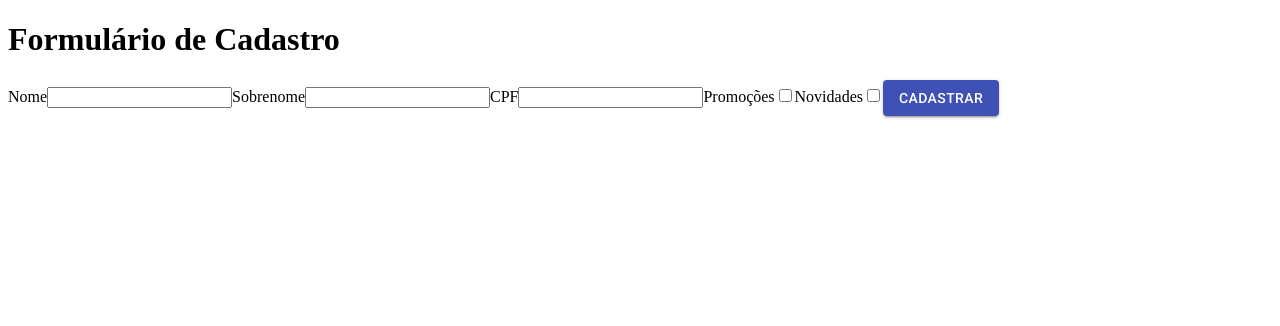
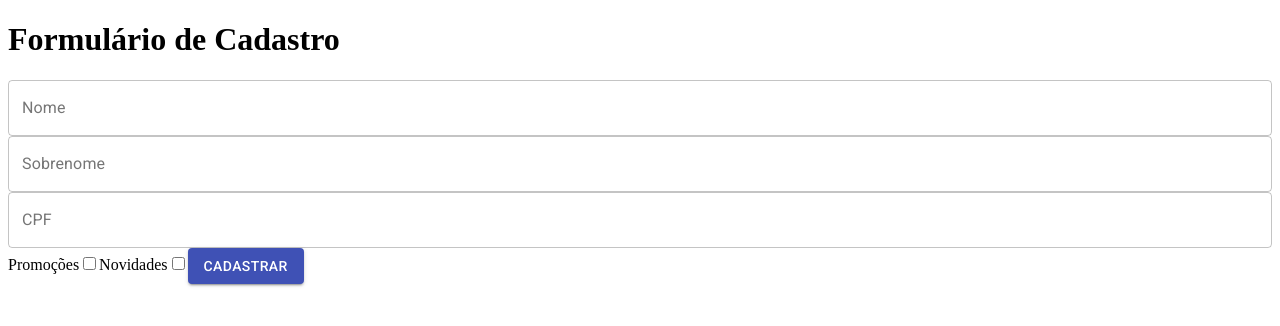
Before and after one commit to rafaelteruyuki/curso-react-functions, a React (Create React App) app: page / in a window 1280 px wide. Shown: the top 326 px of the page. Built offline with nearby package versions, Linux system fonts and the light colour scheme.

Commit message:
Usando TextField

```diff
--- a/src/components/formulario-cadastro/formulario-cadastro.component.tsx
+++ b/src/components/formulario-cadastro/formulario-cadastro.component.tsx
@@ -1,5 +1,7 @@
+import { FunctionComponent } from "react";
+
 import Button from "@material-ui/core/Button";
-import { FunctionComponent } from "react";
+import TextField from "@material-ui/core/TextField";
 
 interface FormularioProps {
 
@@ -8,14 +10,9 @@
 const FormularioCadastro: FunctionComponent<FormularioProps> = () => {
   return (
     <form>
-      <label htmlFor="nome">Nome</label>
-      <input id="nome" type="text" />
-
-      <label htmlFor="sobrenome">Sobrenome</label>
-      <input id="sobrenome" type="text" />
-
-      <label htmlFor="cpf">CPF</label>
-      <input id="cpf" type="text" />
+      <TextField id="nome" label="Nome" variant="outlined" fullWidth />
+      <TextField id="sobrenome" label="Sobrenome" variant="outlined" fullWidth />
+      <TextField id="cpf" label="CPF" variant="outlined" fullWidth />
 
       <label htmlFor="promocoes">Promoções</label>
       <input id="promocoes" type="checkbox" />
```
